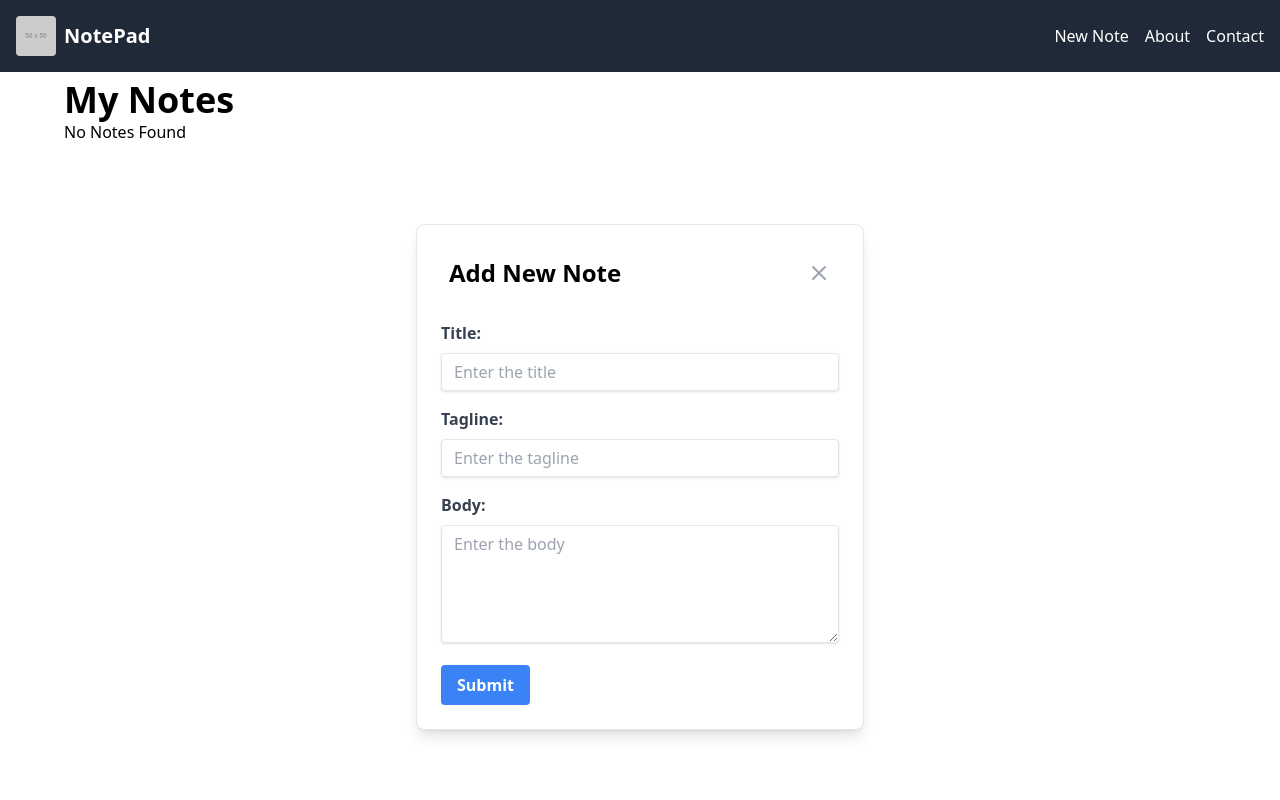
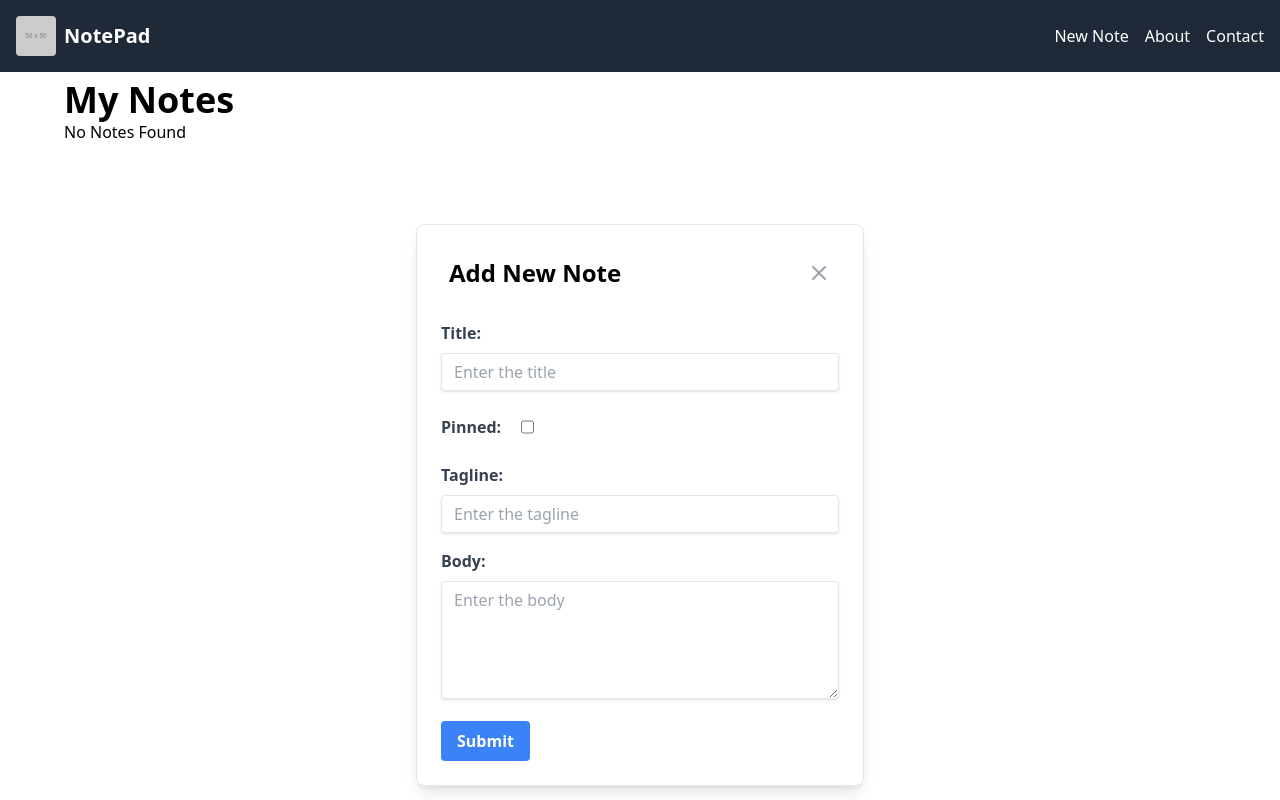
Before and after one commit to shaswat-satyam/Notepad, a React (Vite) app: page / in a window 1280 px wide. Both pictures are taken after a click on the button "New Note". Built offline with nearby package versions, Linux system fonts and the light colour scheme.

Commit message:
Added pinned and date attribute to notes

```diff
--- a/src/components/Body.tsx
+++ b/src/components/Body.tsx
@@ -14,6 +14,8 @@ export default function Body({ formVisible, setFormVisbility }) {
               title={note.title}
               tagline={note.tagline}
               body={note.body}
+              isPinned={note.isPinned}
+              updatedAt={note.updatedAt}
             />
           ))
         ) : (
--- a/src/components/Form.tsx
+++ b/src/components/Form.tsx
@@ -4,6 +4,7 @@ export default function Form({ setFormVisbility, setNotes, notes }) {
   const [title, setTitle] = useState("");
   const [tagline, setTagLine] = useState("");
   const [body, setBody] = useState("");
+  const [isPinned, setIsPinned] = useState(false);
   return (
     <form className="max-w-md mx-auto mt-20 p-6 bg-white border rounded-lg shadow-lg">
       <div className="flex align-middle justify-between mb-6">
@@ -44,6 +45,21 @@ export default function Form({ setFormVisbility, setNotes, notes }) {
           onChange={(e) => setTitle(e.target.value)}
         />
       </div>
+      <div className="mb-4 flex">
+        <label
+          className="block mt-2  text-gray-700 font-bold mb-2"
+          htmlFor="pin"
+        >
+          Pinned:
+        </label>
+        <input
+          id="pin"
+          type="checkbox"
+          placeholder="Pin the note"
+          className="ml-5"
+          onChange={(e) => setIsPinned(Boolean(e.target.value))}
+        />
+      </div>
       <div className="mb-4">
         <label className="block text-gray-700 font-bold mb-2" htmlFor="tagline">
           Tagline:
@@ -77,7 +93,16 @@ export default function Form({ setFormVisbility, setNotes, notes }) {
           e.preventDefault();
           setFormVisbility(false);
           console.log(body);
-          setNotes([...notes, { title: title, tagline: tagline, body: body }]);
+          setNotes([
+            ...notes,
+            {
+              title: title,
+              tagline: tagline,
+              body: body,
+              isPinned: isPinned,
+              updatedAt: Date(),
+            },
+          ]);
         }}
       >
         Submit
--- a/src/components/NoteComponent.tsx
+++ b/src/components/NoteComponent.tsx
@@ -1,9 +1,17 @@
-export default function NoteComponent({ title, body, tagline }) {
+export default function NoteComponent({
+  title,
+  body,
+  tagline,
+  isPinned,
+  updatedAt,
+}) {
   return (
     <div>
       <h1>{title}</h1>
       <h3>{tagline}</h3>
       <p>{body}</p>
+      <h3>{isPinned}</h3>
+      <h4>{updatedAt}</h4>
     </div>
   );
 }
```
